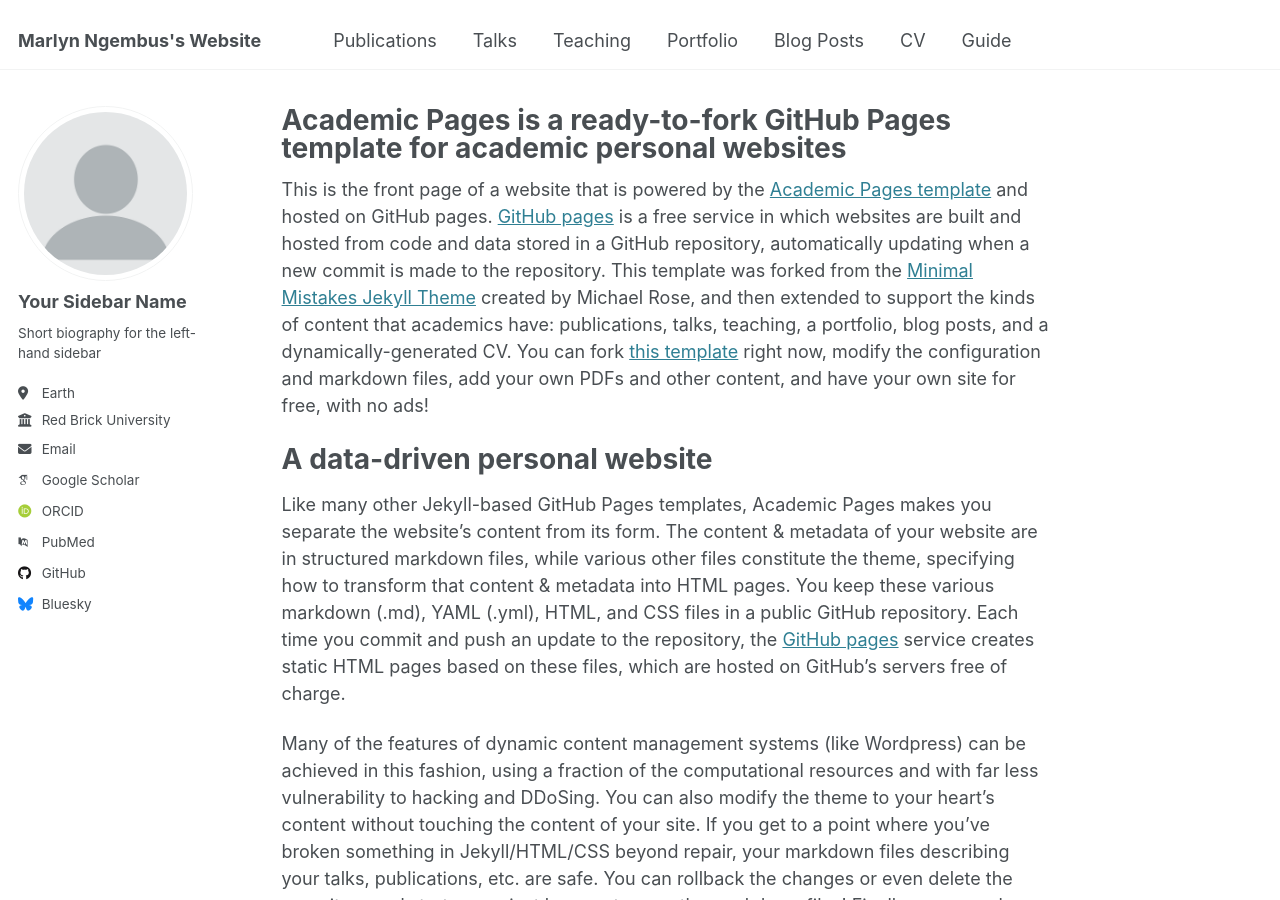
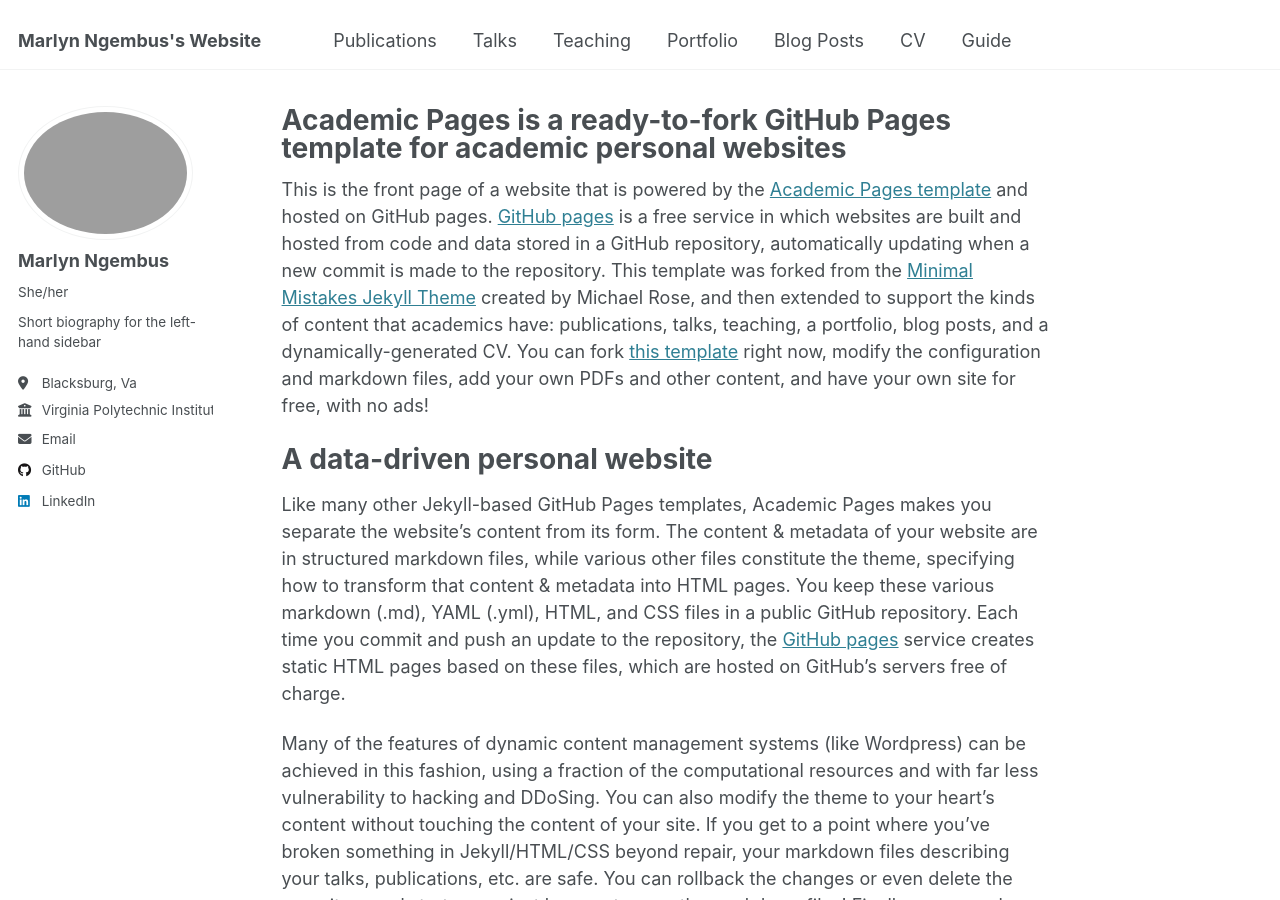
Before and after one commit to mngembus/mngembus.github.io, a Jekyll site: the page built from _pages/about.md, in a window 1280 px wide and 900 px high. Built offline with Jekyll 4.4.1, drawn with Linux system fonts in a browser that asks for light colours; some web fonts are replaced.

Commit message:
Changes to home page

```diff
--- a/_config.yml
+++ b/_config.yml
@@ -22,22 +22,22 @@ repository               : "academicpages/academicpages.github.io"
 #               Additional customization can be done by editing /_includes/author-profile.html
 author:
   # Biographic information
-  avatar           : "profile.png"
-  name             : "Your Sidebar Name"
-  pronouns         : # example: "she/her"
+  avatar           : "profile_pic_mngembus.png"
+  name             : "Marlyn Ngembus"
+  pronouns         : "She/her" # example: "she/her"
   bio              : "Short biography for the left-hand sidebar"
-  location         : "Earth"
-  employer         : "Red Brick University"
+  location         : "Blacksburg, Va"
+  employer         : "Virginia Polytechnic Institute and State University "
   uri              : # URL
-  email            : "none@example.org"
+  email            : "mngembus@vt.edu"
 
   # Academic websites
   arxiv            : # URL - Update with the correct link to your profile
-  googlescholar    : "https://scholar.google.com/citations?user=PS_CX0AAAAAJ"
+  googlescholar    : #"https://scholar.google.com/citations?user=PS_CX0AAAAAJ"
   impactstory      : # URL
-  orcid            : "http://orcid.org/yourorcidurl"
+  orcid            : #"http://orcid.org/yourorcidurl"
   semantic         : # URL
-  pubmed           : "https://www.ncbi.nlm.nih.gov/pubmed/?term=john+snow"
+  pubmed           : #"https://www.ncbi.nlm.nih.gov/pubmed/?term=john+snow"
   researchgate     : # URL
   scopus           : # URL
 
@@ -45,12 +45,12 @@ author:
   bitbucket        : # Username - Update with your username on the site
   codepen          : # Username
   dribbble         : # Username
-  github           : "academicpages"
+  github           : "mngembus"
   kaggle           : # Username
   stackoverflow    : # User number or user number and name (i.e., use "1" or "1/jeff-atwood")
 
   # Social media
-  bluesky          : "bsky.app" # Replace this with you Bluesky username
+  bluesky          : #"bsky.app" # Replace this with you Bluesky username
   facebook         : # Username
   flickr           : # Username
   foursquare       : # Username
@@ -59,7 +59,7 @@ author:
   keybase          : # Username
   instagram        : # Username
   lastfm           : # Username
-  linkedin         : # Username
+  linkedin         : "www.linkedin.com/in/marlynngembus"
   mastodon         : # URL
   medium           : # URL
   pinterest        : # Username
```
Also changed, not shown: 1 other file.
